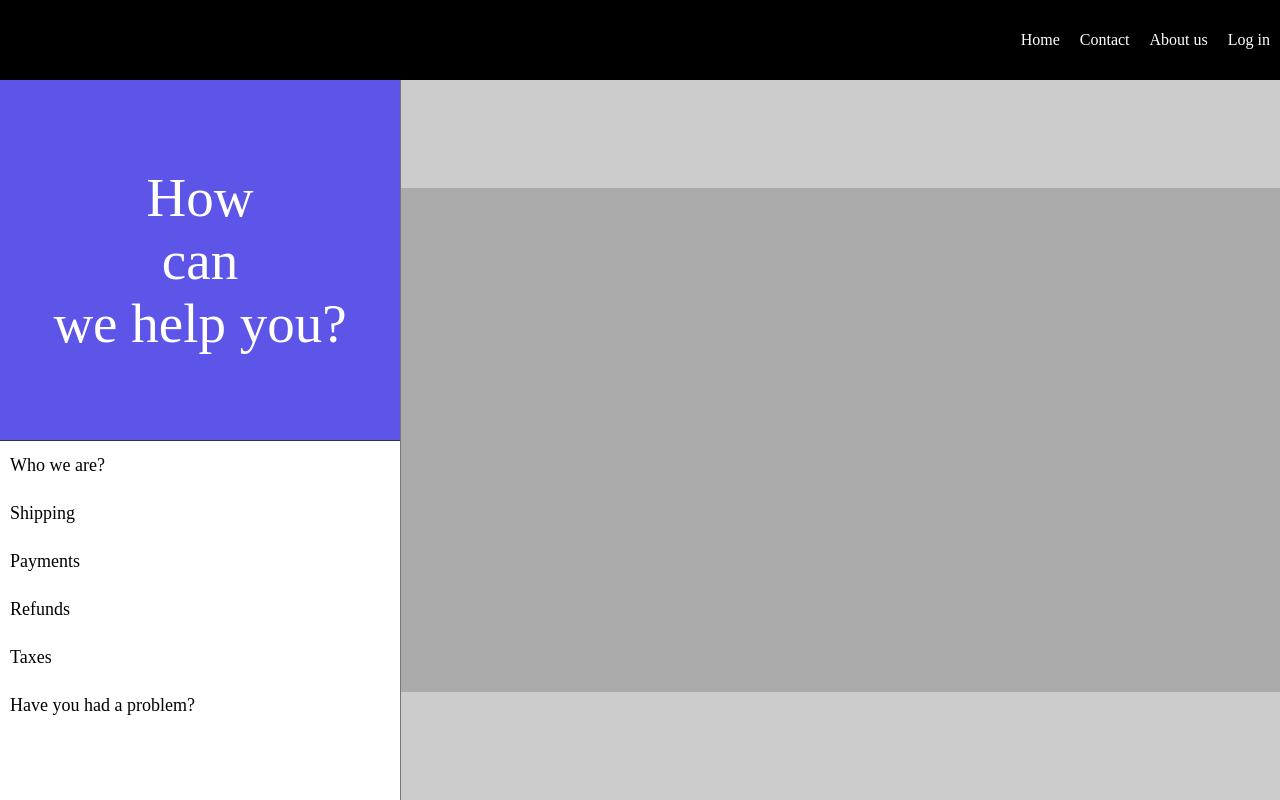
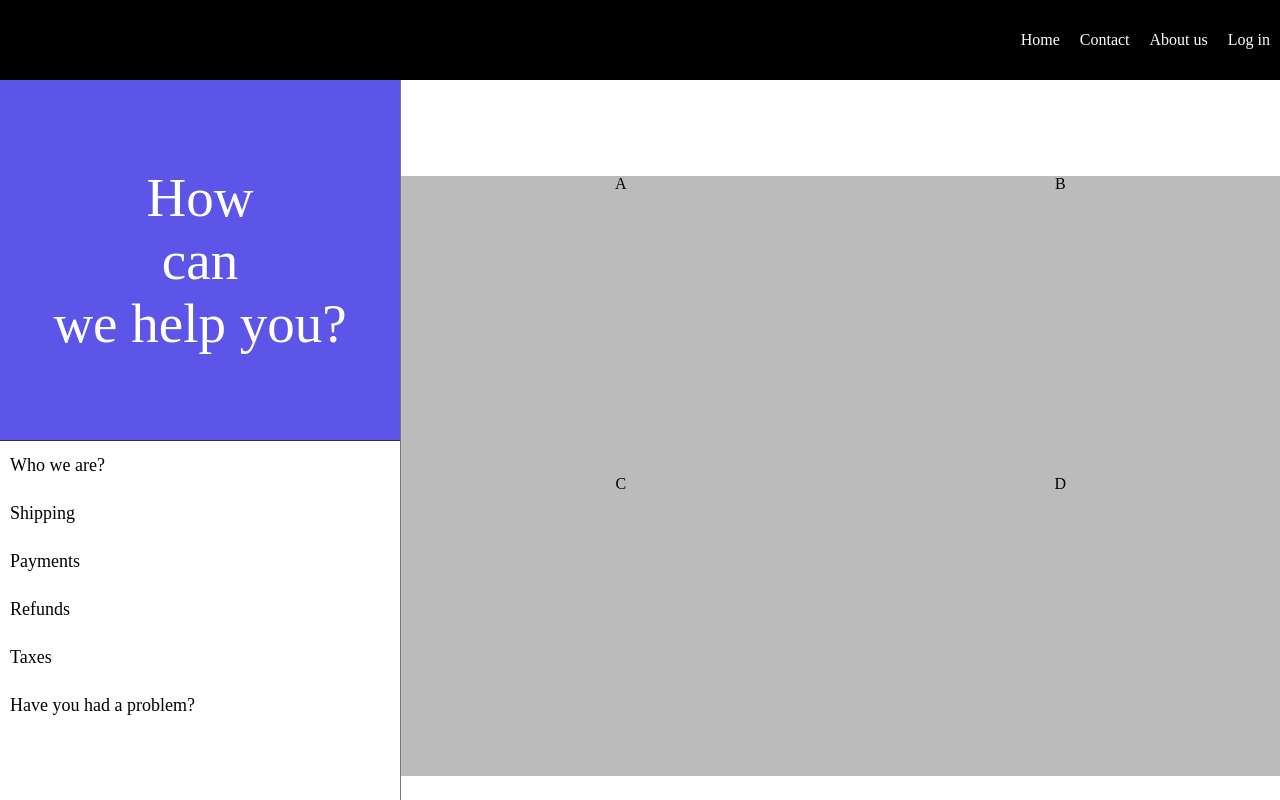
Before and after one commit to Andres191200/heavenGrapes, a React (Create React App) app: page /Contact in a window 1280 px wide. Built offline with nearby package versions, Linux system fonts and the light colour scheme; a web font is replaced by a local one.

Commit message:
Basic grid structure added to option selector info in contact view

```diff
--- a/src/components/contact.jsx
+++ b/src/components/contact.jsx
@@ -31,10 +31,21 @@ const contact = props =>{
 						</div>
 					</div>
 					<div className="main-option-info-container">
+						<div className="option-title">
+							<h1>{option.name}</h1>
+						</div>
 						<div className="info-container">
-							<h1>{option.name}</h1>
-							<div className="option-info">
-								<p>{option.info}</p>
+							<div className="option-info-1">
+								<h1>A</h1>
+							</div>
+							<div className="option-info-2">
+								<h1>B</h1>
+							</div>
+							<div className="option-info-3">
+								<h1>C</h1>
+							</div>
+							<div className="option-info-4">
+								<h1>D</h1>
 							</div>
 						</div>
 					</div>
--- a/src/contact-view-options.json
+++ b/src/contact-view-options.json
@@ -1,26 +1,32 @@
 [
 	{
 		"name":"Who we are?",
-		"info":"info here"
+		"info":"Lorem ipsum dolor sit amet consectetur adipisicing, elit. Fuga dicta voluptatum harum, inventore atque ipsa quo laudantium voluptas, dolorem quas sapiente doloribus ullam voluptate, eaque quasi perspiciatis ducimus numquam autem?",
+		"icons":["icon1","icon2","icon3"]
 	},
 	{
 		"name":"Shipping",
-		"info":"info here"
+		"info":"Lorem ipsum dolor sit amet consectetur adipisicing, elit. Fuga dicta voluptatum harum, inventore atque ipsa quo laudantium voluptas, dolorem quas sapiente doloribus ullam voluptate, eaque quasi perspiciatis ducimus numquam autem?",
+		"icons":["icon4","icon5","icon6"]
 	},
 	{
 		"name":"Payments",
-		"info":"info here"
+		"info":"Lorem ipsum dolor sit amet consectetur adipisicing, elit. Fuga dicta voluptatum harum, inventore atque ipsa quo laudantium voluptas, dolorem quas sapiente doloribus ullam voluptate, eaque quasi perspiciatis ducimus numquam autem?",
+		"icons":["icon1","icon2","icon3"]
 	},
 	{
 		"name":"Refunds",
-		"info":"info here"
+		"info":"Lorem ipsum dolor sit amet consectetur adipisicing, elit. Fuga dicta voluptatum harum, inventore atque ipsa quo laudantium voluptas, dolorem quas sapiente doloribus ullam voluptate, eaque quasi perspiciatis ducimus numquam autem?",
+		"icons":["icon1","icon2","icon3"]
 	},
 	{
 		"name":"Taxes",
-		"info":"info here"
+		"info":"Lorem ipsum dolor sit amet consectetur adipisicing, elit. Fuga dicta voluptatum harum, inventore atque ipsa quo laudantium voluptas, dolorem quas sapiente doloribus ullam voluptate, eaque quasi perspiciatis ducimus numquam autem?",
+		"icons":["icon1","icon2","icon3"]
 	},
 	{
 		"name":"Have you had a problem?",
-		"info":"info here"
+		"info":"Lorem ipsum dolor sit amet consectetur adipisicing, elit. Fuga dicta voluptatum harum, inventore atque ipsa quo laudantium voluptas, dolorem quas sapiente doloribus ullam voluptate, eaque quasi perspiciatis ducimus numquam autem?",
+		"icons":["icon1","icon2","icon3"]
 	}
 ]
--- a/src/styles/contact.css
+++ b/src/styles/contact.css
@@ -120,41 +120,33 @@ table {
 	flex-direction: column;
 	height: 100%;
 	width: 100%;
-	background: #CCC;
+	background: #FFF;
+}
+
+.option-title{
+	display: flex;
+	justify-content: center;
+	align-items: center;
+	font: 40px century gothic;
+	width: 100%;
+	height: 10%;
 }
 
 .info-container{
-	display: flex;
-	flex-direction: column;
-	justify-content: flex-start;
-	align-items: center;
-	height: 70%;
-	width: 100%;
-	background: #AAA;
+	display: grid;
+	grid-template-columns: repeat(2, 1fr);
+	grid-template-rows: repeat(2, 1fr);
 }
 
 .info-container *{
 	text-align: center;
 }
 
-.info-container h1{
-	font-size: 40px;
-	margin-top: 20px;
-}
-
 .option-active{
 	background: #5d54e8;
 }
 
-.option-info{
-	height: 50%;
-	width: 70%;
+.option-info-1, .option-info-2, .option-info-3, .option-info-4{
+	height: 100%;
+	width: 100%;
 }
-
-.option-info > p{
-	font-size: 18px;
-}
-
-.option-info, .option-info > p{
-	margin-top: 20px;
-}
```
